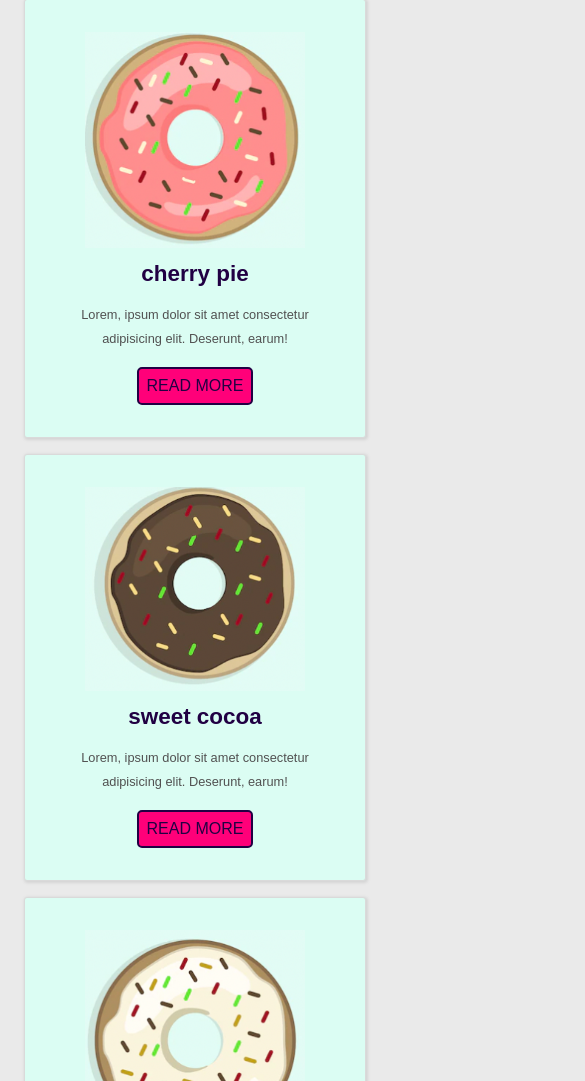
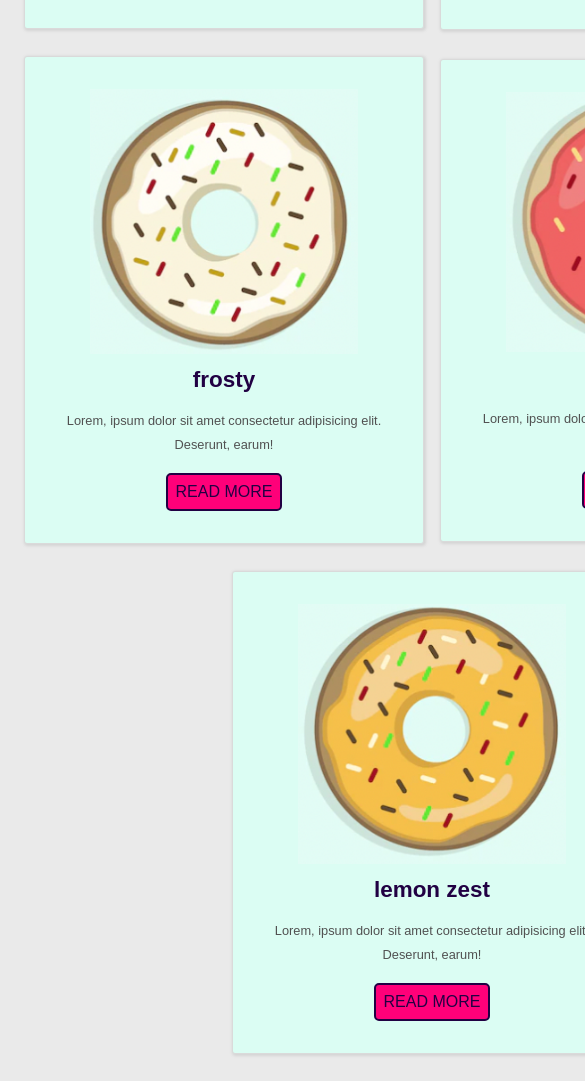
Before and after one commit to cemkgrbz/uib-sweety-layout-cemkgrbz, a plain HTML site: page index.html in a window 390 px wide. Shown: the part 919-2000 px from the top of the page, 585 px wide, since content can reach past the window. Drawn offline with Linux system fonts and the light colour scheme.

Commit message:
fixed responsivity problem

```diff
--- a/style.css
+++ b/style.css
@@ -8,6 +8,12 @@ body {
     font-family: Arial, Helvetica, sans-serif;
     background-color: rgba(150, 150, 150, 0.2);
   }
+
+main {
+    display: flex;
+    flex-direction: column;
+    justify-content: center;
+}
 
 header {
     display: flex;
@@ -103,14 +109,17 @@ span {
 .container {
     display: flex;
     justify-content: center;
+    align-items: center;
     flex-wrap: wrap;
     padding: 1rem;
+    width: 80rem;
+    margin: auto;
   }
 
 .donut-card {
     margin: 0.5rem;
     padding: 2rem;
-    width: 240px;
+    width: 20rem;
     background-color: #dbfdf3;
     border-radius: 3px;
     text-align: center;
@@ -142,7 +151,7 @@ h3 {
 .donut-card-big {
     margin: 0.5rem;
     padding: 2rem;
-    width: 365px;
+    width: 30rem;
     background-color: #dbfdf3;
     border-radius: 3px;
     text-align: center;
@@ -175,6 +184,10 @@ p {
         position: relative;
         display: inline-block;
         cursor: pointer;
+    }
+
+    .container {
+        width: ;
     }
 
 
```
